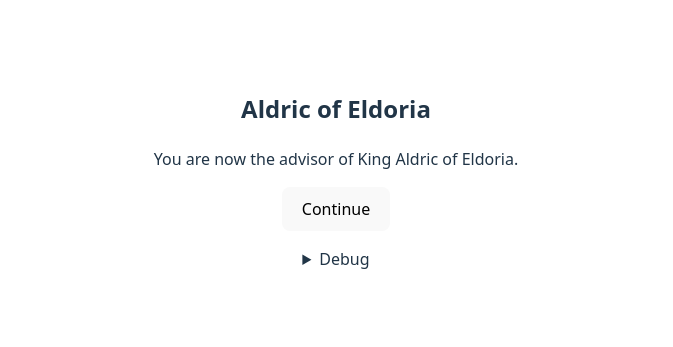
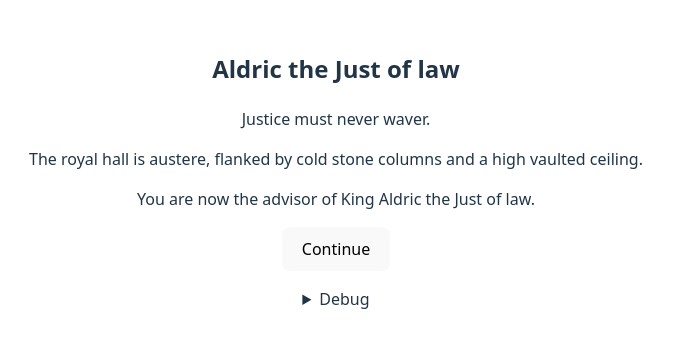
Before and after one commit to Sarec21/Consejero4.0, a React (Vite) app: page /presentation in a window 1280 px wide. Shown: the part 229-576 px from the top of the page, without its empty margins (304-977 px from the left). Built offline with nearby package versions, Linux system fonts and the light colour scheme; no server answers.

Commit message:
Add dynamic king loading

```diff
--- /dev/null
+++ b/src/data/kings.json
@@ -0,0 +1,26 @@
+[
+  {
+    "id": "king_aldric_justo",
+    "name": "Aldric",
+    "epithet": "the Just",
+    "personality": "strict but fair",
+    "king_phrase": "Justice must never waver.",
+    "general_tone": "solemn and balanced",
+    "kingdom_context": "The kingdom is recovering from a long civil war and stability is fragile.",
+    "throne_room_description": "The royal hall is austere, flanked by cold stone columns and a high vaulted ceiling.",
+    "tags": ["law", "balance", "recovery"],
+    "visual": "king_throne_dark01"
+  },
+  {
+    "id": "king_lauren_cunning",
+    "name": "Lauren",
+    "epithet": "the Cunning",
+    "personality": "clever and manipulative",
+    "king_phrase": "Knowledge is power.",
+    "general_tone": "scheming and mischievous",
+    "kingdom_context": "The realm thrives on trade and hidden alliances.",
+    "throne_room_description": "Bright banners cover the walls, but whispers fill the court.",
+    "tags": ["trade", "alliances", "intrigue"],
+    "visual": "king_throne_light02"
+  }
+]
--- /dev/null
+++ b/src/lib/kings.ts
@@ -0,0 +1,7 @@
+import kings from '../data/kings.json'
+import type { King } from '../types'
+
+export function getRandomKing(): King {
+  const index = Math.floor(Math.random() * kings.length)
+  return kings[index] as King
+}
--- a/src/screens/logic/PresentationScreen.tsx
+++ b/src/screens/logic/PresentationScreen.tsx
@@ -2,6 +2,7 @@ import { useEffect, useState } from 'react'
 import { useNavigate } from 'react-router-dom'
 import { useGameState } from '../../state/gameState'
 import { generateInitialPlot, initialPlotPrompt } from '../../lib/narrative'
+import { getRandomKing } from '../../lib/kings'
 import ViewPresentationScreen from '../view/ViewPresentationScreen'
 
 export default function PresentationScreen() {
@@ -11,6 +12,7 @@ export default function PresentationScreen() {
     setKingName,
     setKingdom,
     setMainPlot,
+    setCurrentKing,
   } = useGameState()
   const navigate = useNavigate()
   const [debugText, setDebugText] = useState('')
@@ -18,29 +20,28 @@ export default function PresentationScreen() {
   useEffect(() => {
     const init = async () => {
       try {
+        const king = getRandomKing()
+        setCurrentKing(king)
+        setKingName(`${king.name} ${king.epithet}`)
+        if (king.tags && king.tags.length > 0) {
+          setKingdom(king.tags[0])
+        }
         setDebugText(`Prompt:\n${initialPlotPrompt}\n\n`)
         const plot = await generateInitialPlot()
         setDebugText((prev) => prev + `Raw result:\n${JSON.stringify(plot, null, 2)}\n`)
         console.log('Generated plot:', plot)
         if (plot) {
           setMainPlot(plot)
-          setKingName(plot.id || 'Aldric')
-          const firstTag = plot.tags && plot.tags.length > 0 ? plot.tags[0] : ''
-          setKingdom(firstTag || 'Eldoria')
         } else {
-          setKingName('Aldric')
-          setKingdom('Eldoria')
           setDebugText((prev) => prev + 'Fallback: plot was null\n')
         }
       } catch (error) {
         console.error('Error initializing plot', error)
-        setKingName('Aldric')
-        setKingdom('Eldoria')
         setDebugText((prev) => prev + `Error: ${(error as Error).message}\n`)
       }
     }
     init()
-  }, [setKingName, setKingdom, setMainPlot])
+  }, [setKingName, setKingdom, setMainPlot, setCurrentKing])
 
   const handleContinue = () => {
     navigate('/turn')
--- a/src/screens/view/ViewPresentationScreen.tsx
+++ b/src/screens/view/ViewPresentationScreen.tsx
@@ -1,3 +1,5 @@
+import { useGameState } from '../../state/gameState'
+
 interface ViewPresentationScreenProps {
   kingName: string
   kingdom: string
@@ -6,9 +8,14 @@ interface ViewPresentationScreenProps {
 }
 
 export default function ViewPresentationScreen({ kingName, kingdom, onContinue, debugText }: ViewPresentationScreenProps) {
+  const { currentKing } = useGameState()
+  const phrase = currentKing?.king_phrase || 'Long live the king.'
+  const throneDesc = currentKing?.throne_room_description || 'The throne room awaits.'
   return (
     <div>
       <h2>{kingName} of {kingdom}</h2>
+      <p>{phrase}</p>
+      <p>{throneDesc}</p>
       <p>You are now the advisor of King {kingName} of {kingdom}.</p>
       <button onClick={onContinue}>Continue</button>
       <details style={{ marginTop: '1rem' }}>
--- a/src/state/gameState.ts
+++ b/src/state/gameState.ts
@@ -1,4 +1,5 @@
 import { create } from 'zustand'
+import type { King } from '../types'
 
 export interface Plot {
   id: string
@@ -29,12 +30,14 @@ export interface GameState {
   kingReaction: string
   level: string
   mainPlot: Plot | null
+  currentKing: King | null
   setKingName: (name: string) => void
   setKingdom: (kingdom: string) => void
   setPlayerAdvice: (advice: string) => void
   setKingReaction: (reaction: string) => void
   setLevel: (level: string) => void
   setMainPlot: (plot: Plot) => void
+  setCurrentKing: (king: King) => void
   resetMainPlot: () => void
   resetState: () => void
 }
@@ -46,12 +49,15 @@ export const useGameState = create<GameState>((set) => ({
   kingReaction: '',
   level: '',
   mainPlot: null,
+  currentKing: null,
   setKingName: (kingName) => set({ kingName }),
   setKingdom: (kingdom) => set({ kingdom }),
   setPlayerAdvice: (playerAdvice) => set({ playerAdvice }),
   setKingReaction: (kingReaction) => set({ kingReaction }),
   setLevel: (level) => set({ level }),
   setMainPlot: (mainPlot) => set({ mainPlot }),
+  setCurrentKing: (currentKing) => set({ currentKing }),
   resetMainPlot: () => set({ mainPlot: null }),
-  resetState: () => set({ kingName: '', kingdom: '', playerAdvice: '', kingReaction: '', level: '' }),
+  resetState: () =>
+    set({ kingName: '', kingdom: '', playerAdvice: '', kingReaction: '', level: '', currentKing: null }),
 }))
--- /dev/null
+++ b/src/types.ts
@@ -0,0 +1,12 @@
+export interface King {
+  id: string
+  name: string
+  epithet: string
+  personality: string
+  king_phrase: string
+  general_tone: string
+  kingdom_context: string
+  throne_room_description: string
+  tags: string[]
+  visual?: string
+}
```
